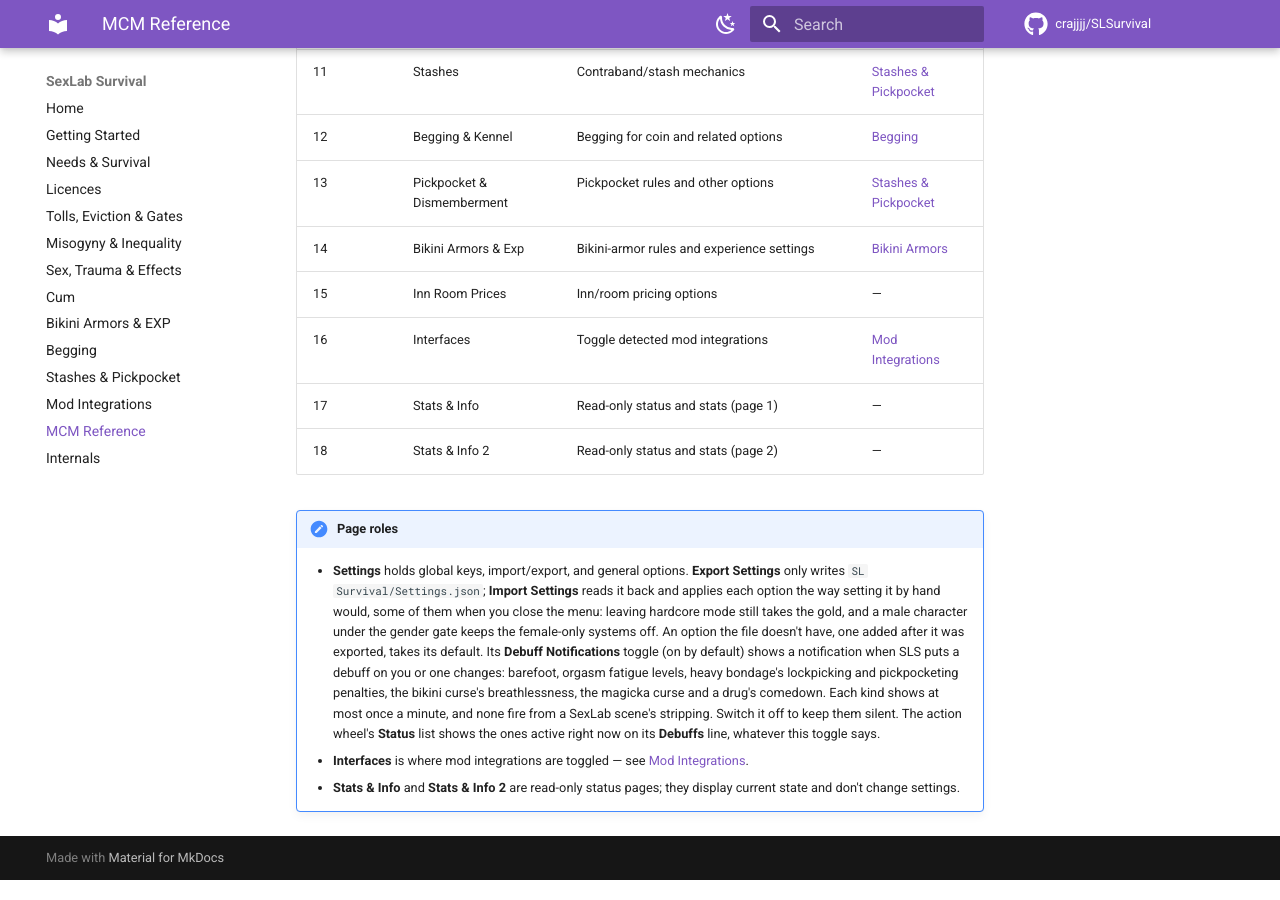
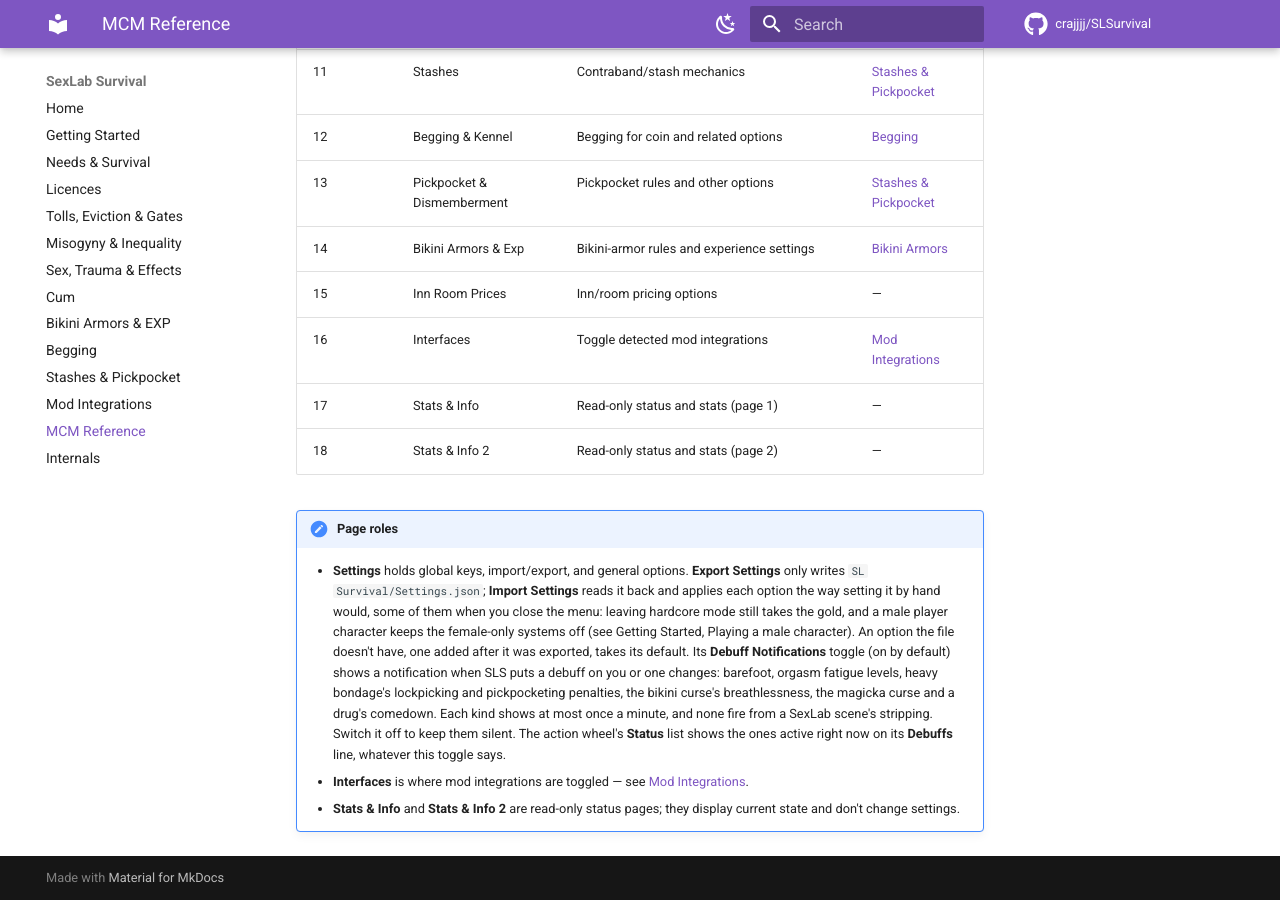
Before and after one commit to crajjjj/SLSurvival, an MkDocs documentation site: the page built from docs/players/mcm-reference.md, in a window 1280 px wide and 900 px high, scrolled down 888 px. Built offline with MkDocs 1.6.1 and Material for MkDocs 9.7.7, drawn with Linux system fonts in a browser that asks for light colours; comment, search, counter and statistics services are not loaded.

Commit message:
docs: player-facing wording for the male character import note

```diff
--- a/docs/players/mcm-reference.md
+++ b/docs/players/mcm-reference.md
@@ -27,6 +27,6 @@ Quick reference to every page in the SexLab Survival MCM, in the order they appe
 | 18 | Stats & Info 2 | Read-only status and stats (page 2) | — |
 
 !!! note "Page roles"
-    - **Settings** holds global keys, import/export, and general options. **Export Settings** only writes `SL Survival/Settings.json`; **Import Settings** reads it back and applies each option the way setting it by hand would, some of them when you close the menu: leaving hardcore mode still takes the gold, and a male character under the gender gate keeps the female-only systems off. An option the file doesn't have, one added after it was exported, takes its default. Its **Debuff Notifications** toggle (on by default) shows a notification when SLS puts a debuff on you or one changes: barefoot, orgasm fatigue levels, heavy bondage's lockpicking and pickpocketing penalties, the bikini curse's breathlessness, the magicka curse and a drug's comedown. Each kind shows at most once a minute, and none fire from a SexLab scene's stripping. Switch it off to keep them silent. The action wheel's **Status** list shows the ones active right now on its **Debuffs** line, whatever this toggle says.
+    - **Settings** holds global keys, import/export, and general options. **Export Settings** only writes `SL Survival/Settings.json`; **Import Settings** reads it back and applies each option the way setting it by hand would, some of them when you close the menu: leaving hardcore mode still takes the gold, and a male player character keeps the female-only systems off (see Getting Started, Playing a male character). An option the file doesn't have, one added after it was exported, takes its default. Its **Debuff Notifications** toggle (on by default) shows a notification when SLS puts a debuff on you or one changes: barefoot, orgasm fatigue levels, heavy bondage's lockpicking and pickpocketing penalties, the bikini curse's breathlessness, the magicka curse and a drug's comedown. Each kind shows at most once a minute, and none fire from a SexLab scene's stripping. Switch it off to keep them silent. The action wheel's **Status** list shows the ones active right now on its **Debuffs** line, whatever this toggle says.
     - **Interfaces** is where mod integrations are toggled — see [Mod Integrations](integrations.md).
     - **Stats & Info** and **Stats & Info 2** are read-only status pages; they display current state and don't change settings.
```
